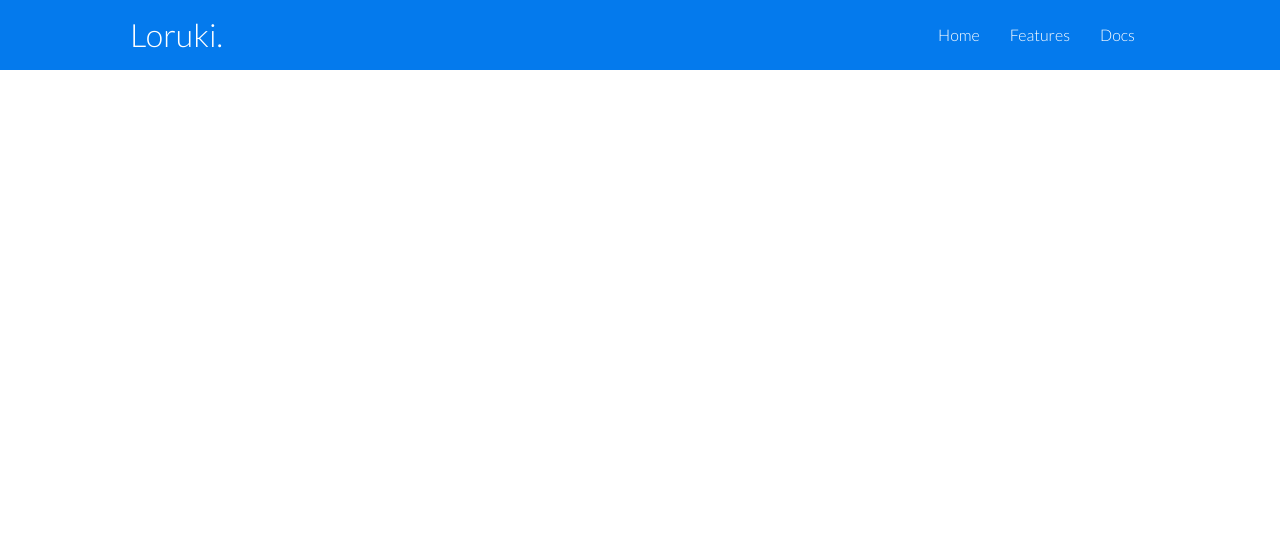
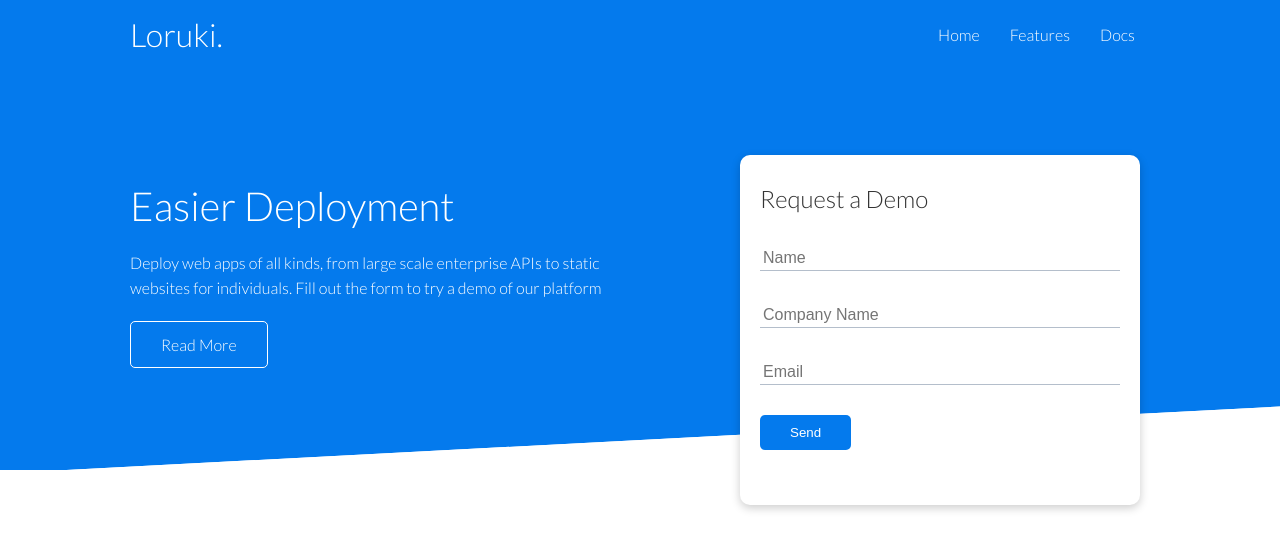
Before and after one commit to fjunior-dev/loruki-website, a plain HTML site: page index.html in a window 1280 px wide. Drawn offline with Linux system fonts and the light colour scheme.

Commit message:
Att02 - Hero Area

```diff
--- a/estilos/style.css
+++ b/estilos/style.css
@@ -39,6 +39,8 @@ img {
     width: 100%;
 }
 
+/* NavBar */
+
 .navbar {
     background-color: var(--primary-color);
     color: #fff;
@@ -63,11 +65,103 @@ img {
     justify-content: space-between;
 }
 
+/* Hero */
+
+.hero {
+    height: 400px;
+    background-color: var(--primary-color);
+    color: #fff;
+    position: relative;
+}
+
+.hero h1 {
+    font-size: 40px;
+}
+
+.hero p {
+    margin: 20px 0;
+}
+
+.hero .grid {
+    gap: 30px;
+    overflow: visible;
+}
+
+.hero-form {
+    position: relative;
+    top: 60px;
+    height: 350px;
+    width: 400px;
+    padding: 40px;
+    z-index: 100;
+    justify-self: flex-end;
+}
+
+.hero-form .form-control {
+    margin: 30px 0;
+}
+
+.hero-form input[type='text'],
+.hero-form input[type='email'] {
+    border: 0;
+    border-bottom: 1px solid #b4becb;
+    width: 100%;
+    padding: 3px;
+    font-size: 16px;
+}
+
+.hero-form input:focus {
+    outline: none;
+}
+
+.hero::before,
+.hero::after {
+    content: '';
+    position: absolute;
+    height: 100px;
+    bottom: -70px;
+    right: 0;
+    left: 0;
+    background: #fff;
+    transform: skewY(-3deg);
+}
+
+/* Utilities */
+
 .container {
     max-width: 1100px;
     margin: 0 auto;
     overflow: auto;
     padding: 0 40px;
+}
+
+.card {
+    background-color: #fff;
+    color: #333;
+    border-radius: 10px;
+    box-shadow: 0 3px 10px rgba(0,0,0,0.2);
+    padding: 20px;
+    margin: 10px;
+}
+
+.btn {
+    display: inline-block;
+    padding: 10px 30px;
+    cursor: pointer;
+    background: var(--primary-color);
+    color: #fff;
+    border: none;
+    border-radius: 5px;
+}
+
+.btn-outline {
+    background-color: transparent;
+    border: 1px #fff solid;
+}
+
+.btn:hover {
+    transform: scale(0.98);
+    transition: 0.5s;
 }
 
 .flex {
@@ -76,3 +170,12 @@ img {
     align-items: center;
     height: 100%;
 }
+
+.grid {
+    display: grid;
+    grid-template-columns: repeat(2, 1fr);
+    gap: 20px;
+    justify-content: center;
+    align-items: center;
+    height: 100%;
+}
--- a/index.html
+++ b/index.html
@@ -11,7 +11,7 @@
     <link href="https://fonts.googleapis.com/css2?family=Lato:wght@300&display=swap" rel="stylesheet">
 </head>
 <body>
-    <!-- nav Bar-->
+    <!-- Nav Bar-->
     <div class="navbar">
         <div class="container flex">
             <h1 class="logo">Loruki.</h1>
@@ -24,5 +24,33 @@
             </nav>
         </div>
      </div>
+
+     <!-- Showcase -->
+      <section class="hero">
+        <div class="container grid">
+            <div class="hero-text">
+                <h1>Easier Deployment</h1>
+                <p>
+                    Deploy web apps of all kinds, from large scale enterprise APIs to static websites for individuals. Fill out the form to try a demo of our platform</p>
+                    <a href="features.html" class="btn btn-outline">Read More</a>
+            </div>
+
+            <div class="hero-form card">
+                <h2>Request a Demo</h2>
+                <form>
+                    <div class="form-control">
+                        <input type="text" name="name" placeholder="Name" required>
+                    </div>
+                    <div class="form-control">
+                        <input type="text" name="company" placeholder="Company Name" required>
+                    </div>
+                    <div class="form-control">
+                        <input type="email" name="email" placeholder="Email" required>
+                    </div>
+                    <input type="submit" value="Send" class="btn btn-primary">
+                </form>
+            </div>
+        </div>
+      </section>
 </body>
 </html>
```
